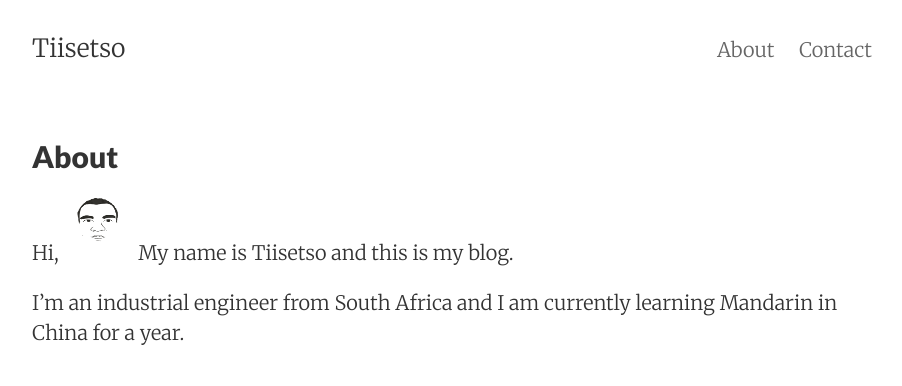
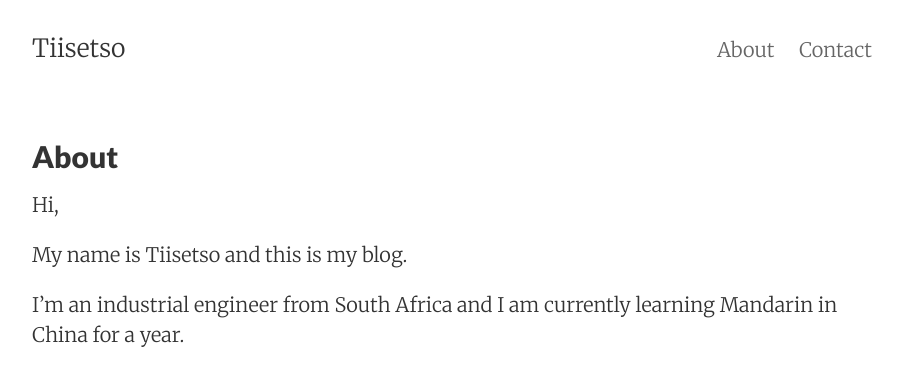
Before and after one commit to Tiisetso/tiisetso.github.io, a Jekyll site: the page built from about.md, in a window 1280 px wide. Shown: the top 386 px of the page, without its empty margins (188-1090 px from the left). Built offline with Jekyll 4.4.1, drawn with Linux system fonts in a browser that asks for light colours.

Commit message:
Drawing board.

```diff
--- a/about.md
+++ b/about.md
@@ -7,7 +7,7 @@ tags: about
 
 
 Hi,
-<img src="{{ site.url }}/assets/img/profile.PNG" vertical-align="right" alt="Me" height="70" width="70">
+
 My name is Tiisetso and this is my blog.
 
 I'm an industrial engineer from South Africa and I am currently learning Mandarin in China for a year.
```
